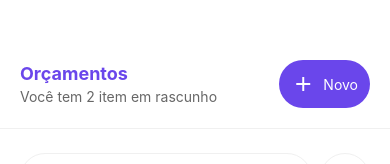
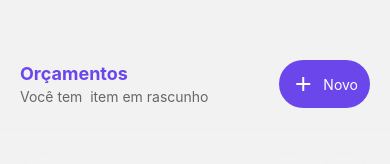
Before and after one commit to Micael-Macedo/orcamento, a React Native app: screen /home in a window 390 px wide. Shown: the top 164 px of the page. Built offline with nearby package versions, Linux system fonts and the light colour scheme.

Commit message:
feat: add navigation

```diff
--- a/App.tsx
+++ b/App.tsx
@@ -1,13 +1,11 @@
+import { Routes } from '@/routes';
 import { StatusBar } from 'expo-status-bar';
 import React from 'react';
 import { StyleSheet, Text, View } from 'react-native';
 
 export default function App() {
   return (
-    <View style={styles.container}>
-      <Text>Open up App.js to start working on your app!</Text>
-      <StatusBar style="auto" />
-    </View>
+    <Routes />
   );
 }
 
--- a/index.js
+++ b/index.js
@@ -1,8 +1,8 @@
 import { registerRootComponent } from 'expo';
 
-import Home from 'src/views/Home';
+import App from './App';
 
 // registerRootComponent calls AppRegistry.registerComponent('main', () => App);
 // It also ensures that whether you load the app in Expo Go or in a native build,
 // the environment is set up appropriately
-registerRootComponent(Home);
+registerRootComponent(App);
--- /dev/null
+++ b/src/routes/StackRoutes.tsx
@@ -0,0 +1,34 @@
+import Home from "@/views/Home";
+import Orcamento from "@/views/Orcamento";
+
+import { createNativeStackNavigator, NativeStackScreenProps } from "@react-navigation/native-stack";
+
+export type StackRoutesList = {
+    home: undefined,
+    orcamento: undefined | { id: string },
+}
+
+export type StackRoutesProps<T extends keyof StackRoutesList> = NativeStackScreenProps<StackRoutesList, T>
+
+const Stack = createNativeStackNavigator<StackRoutesList>();
+
+export function StackRoutes() {
+    return (
+        <Stack.Navigator
+            id="StackRoutes"
+            initialRouteName="home"
+            screenOptions={{
+                headerShown: false
+            }}
+        >
+            <Stack.Screen
+                name="home"
+                component={Home}
+            />
+            <Stack.Screen
+                name="orcamento"
+                component={Orcamento}
+            />
+        </Stack.Navigator>
+    )
+}
--- /dev/null
+++ b/src/routes/index.tsx
@@ -0,0 +1,12 @@
+import { NavigationContainer } from "@react-navigation/native";
+
+import { StackRoutes } from "./StackRoutes";
+
+//Informa todas as rotas disponiveis no app
+export function Routes(){
+    return (
+    <NavigationContainer>
+        <StackRoutes />
+    </NavigationContainer>
+    )
+}
--- a/src/views/Home/index.tsx
+++ b/src/views/Home/index.tsx
@@ -11,7 +11,9 @@ import { MaterialIcons } from "@expo/vector-icons";
 import Button from "@/shared/Button";
 import { useEffect, useState } from "react";
 
-export default function Home() {
+import { StackRoutesProps } from "@/routes/StackRoutes";
+
+export default function Home({ navigation }: StackRoutesProps<'home'>) {
     const data: IOrcamento[] = [
         {
             client: "Soluções Tecnológicas Beta",
@@ -74,7 +76,7 @@ export default function Home() {
     }
 
     function handleNewOrcamento() {
-
+        navigation.navigate("orcamento")
     }
 
     useEffect(() => {
@@ -88,7 +90,13 @@ export default function Home() {
 
     return (
         <View style={style.container}>
-            <Header totalDrafts={totalDrafts} />
+            <Header >
+                <View style={{ gap: 4 }}>
+                    <Text style={style.headerTitle}>Orçamentos</Text>
+                    <Text style={style.headerInfo}>Você tem {totalDrafts} item em rascunho</Text>
+                </View>
+                <Button iconName="add" label="Novo" type="primary" onPress={handleNewOrcamento} />
+            </Header>
             <View style={style.page}>
                 <View style={style.filterContainer}>
                     <View style={style.searchContainer}>
--- a/src/views/Home/style.ts
+++ b/src/views/Home/style.ts
@@ -6,6 +6,15 @@ export const style = StyleSheet.create({
         marginTop: 40,
         flex: 1,
         justifyContent: "flex-start"
+    },
+    headerTitle: {
+        color: DEFAULT_THEME.PRIMARY_COLOR,
+        fontWeight: "bold",
+        fontSize: 18
+    },
+    headerInfo: {
+        color: DEFAULT_THEME.TEXT_SECONDARY_COLOR,
+        fontSize: 14
     },
     page: {
         paddingHorizontal: 20,
```
Also changed, not shown: package.json (+7 -1 lines), 1 other file (tests, documents, lock files or other folders).
